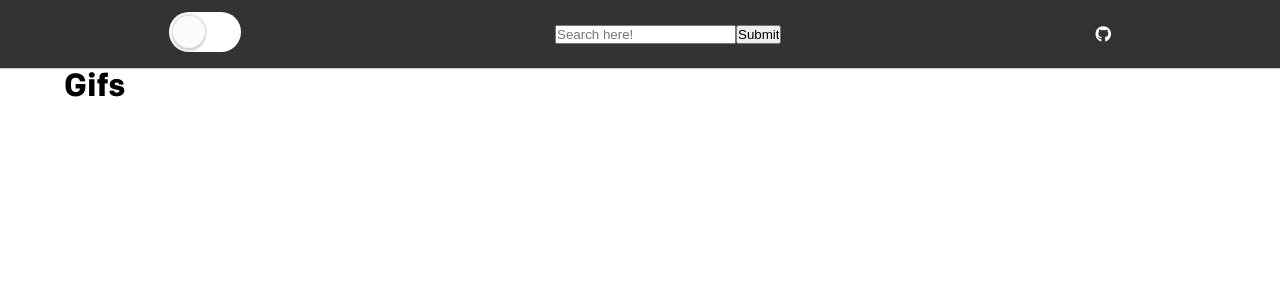
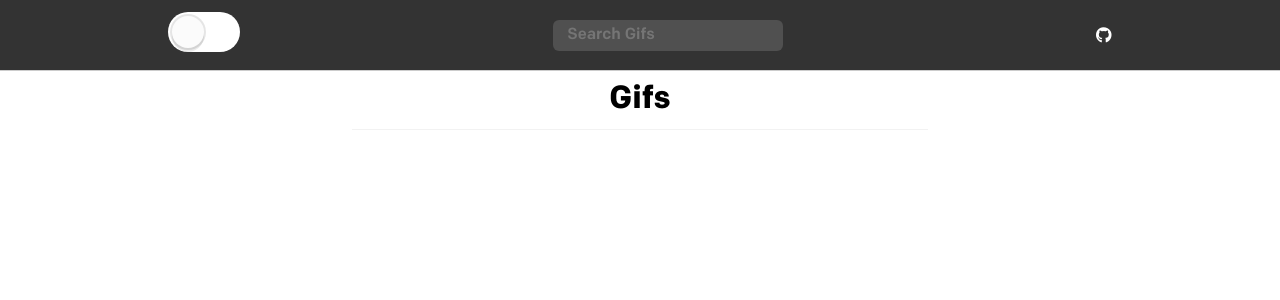
Before and after one commit to itsrojasleon/search-infinite-gifs, a React (Create React App) app: page / in a window 1280 px wide. Shown: the top 300 px of the page. Built offline with nearby package versions, Linux system fonts and the light colour scheme.

Commit message:
A better style

```diff
--- a/public/index.html
+++ b/public/index.html
@@ -27,6 +27,7 @@
         margin: 0;
         padding: 0;
         box-sizing: border-box;
+        font-family: "Colfax Medium";
       }
     </style>
   </head>
--- a/src/components/SearchBar.js
+++ b/src/components/SearchBar.js
@@ -1,7 +1,32 @@
 import React, { useState } from 'react';
 import { connect } from 'react-redux';
+import styled from 'styled-components';
 
 import { fetchGifs, fetchStickers, cancelGifs, cancelStickers } from '../actions';
+
+const TextInput = styled.input`
+  padding: 6px 14px;
+  border-radius: 6px;
+  font-size: 1em;
+  border: none;
+  background-color: rgb(80,80,80);
+  color: white;
+  &:focus {
+    outline: none;
+  }
+`;
+const SubmitInput = styled.input`
+  display: none;
+  @media(max-width: 769px) {
+    background-color: black;
+    color: white;
+    padding: 5px 10px;
+    border: none;
+    border-radius: 10px;
+    font-size: .8em;
+    display: block;
+  }
+`;
 
 function Home(props) {
   // constructor(props) {
@@ -74,8 +99,8 @@ function Home(props) {
   return (
     <div>
       <form onSubmit={handleSubmit}>
-        <input type="text" placeholder="Search here!" onChange={handleChange} />
-        <input type="submit" value="Submit" />
+        <TextInput type="text" placeholder={`Search ${props.toggle ? 'Stickers' : 'Gifs'}`} onChange={handleChange} />
+        <SubmitInput type="submit" value="Submit" />
       </form>
       {/* <div>
         {this.state.gifs
--- a/src/pages/Home.js
+++ b/src/pages/Home.js
@@ -11,6 +11,11 @@ const Container = styled.div`
 const H3 = styled.h3`
   font-family: "Colfax Bold";
   font-size: 2em;
+  width: 50%;
+  text-align: center;
+  margin: 10px auto 10px auto;
+  border-bottom: 1px solid #f2f2f2;
+  padding-bottom: 10px;
 `;
 
 function Home({ toggle }) {
```
